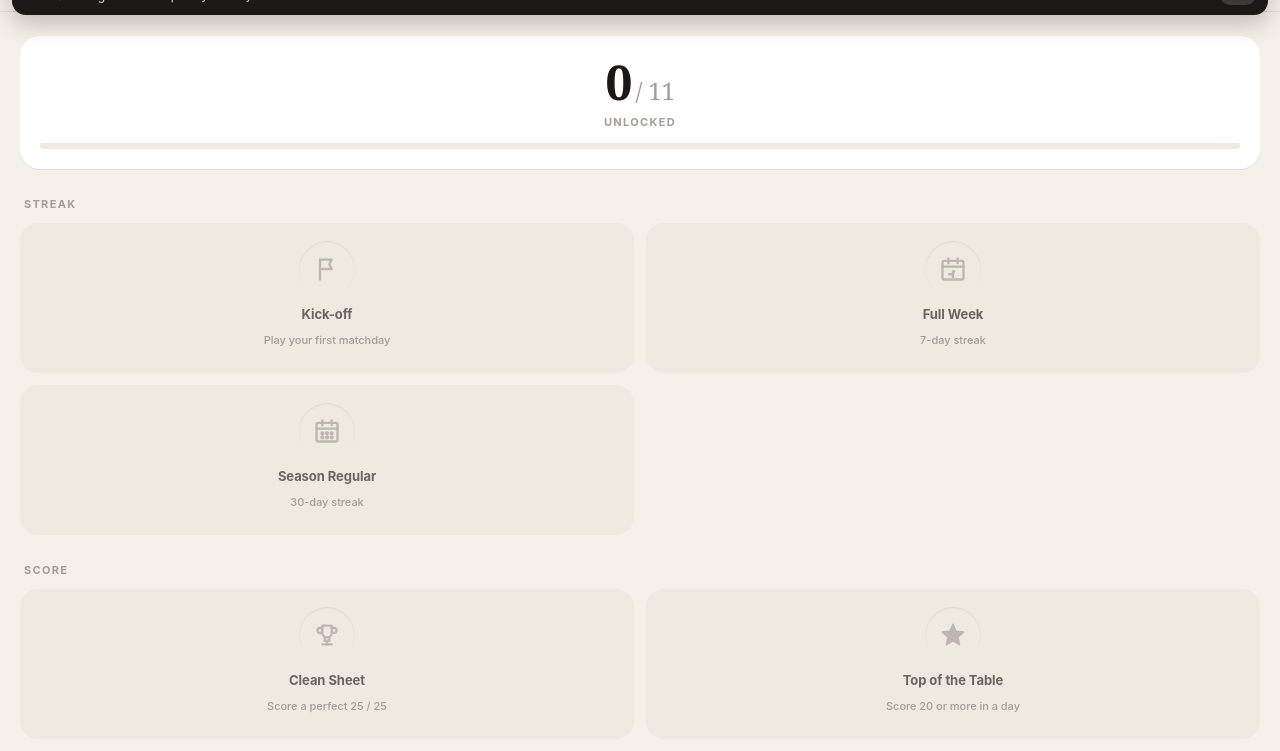
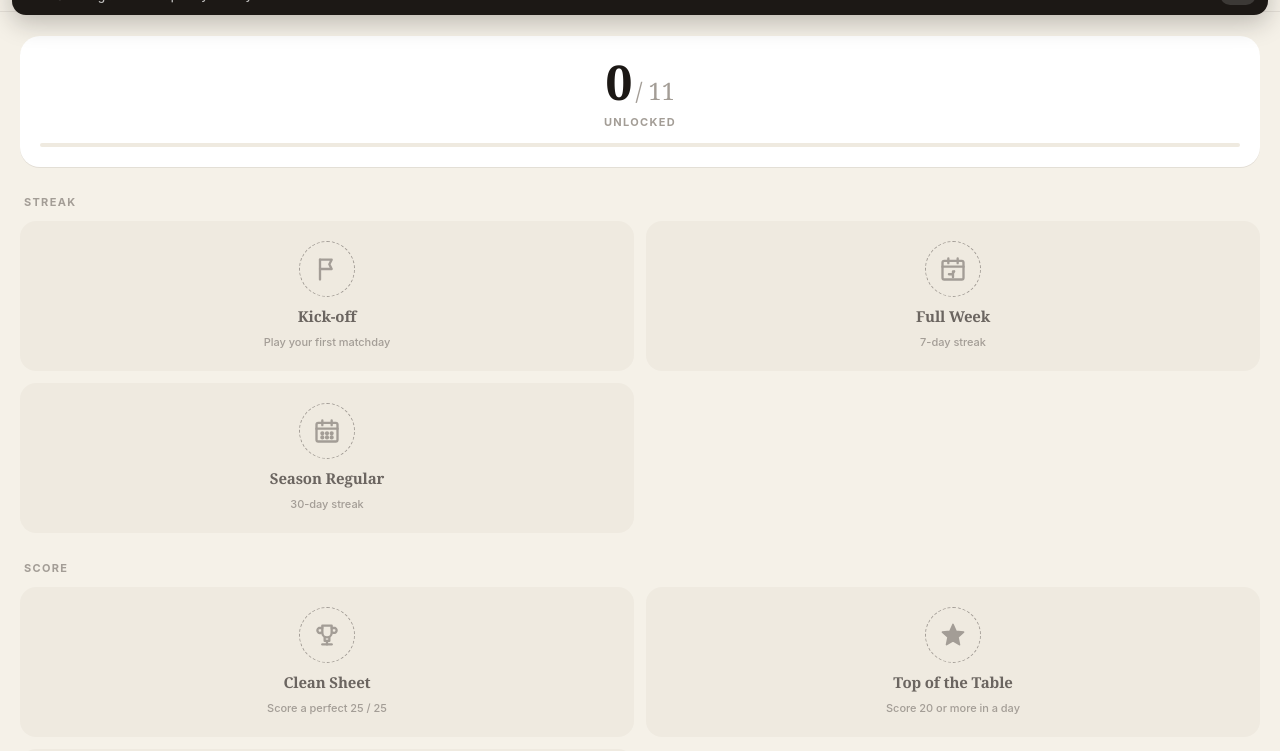
Before and after one commit to Rexhep93/project-501, a website with bundled scripts: page index.html in a window 1280 px wide. Both pictures are taken after a click on the element "Kick-off". Shown: the part 49-800 px from the top of the page. Built offline with nearby package versions, Linux system fonts and the light colour scheme; no server answers.

Commit message:
Update styles.css

```diff
--- a/css/styles.css
+++ b/css/styles.css
@@ -1448,13 +1448,10 @@ body.loading .menu-real-content { display: none; }
     font-variant-numeric: tabular-nums;
 }
 
-/* ════════════════════════════════════════ ACHIEVEMENTS ════════════════════════════════════════ */
-
-/* ─── Category gradients ─── */
-.ach-streak { --ach-grad-start: #FF8A3D; --ach-grad-end: #D64933; }
-.ach-score  { --ach-grad-start: #F7C948; --ach-grad-end: #E8893F; }
-.ach-game   { --ach-grad-start: #4DB874; --ach-grad-end: #0E4D3A; }
-.ach-meta   { --ach-grad-start: #5AA9D6; --ach-grad-end: #0A7F7F; }
+/* ════════════════════════════════════════ ACHIEVEMENTS ════════════════════════════════════════
+   Flat editorial style. No gradients, no glow, no 3D.
+   Each badge = solid-tint disc + white icon. Matches Daily Paper aesthetic.
+   ============================================================================================ */
 
 /* ─── Home strip ─── */
 .achievements-strip-section {
@@ -1494,7 +1491,7 @@ body.loading .menu-real-content { display: none; }
 }
 .ach-strip-item {
     background: var(--surface);
-    border-radius: 16px;
+    border-radius: 14px;
     padding: 14px 8px 12px;
     display: flex;
     flex-direction: column;
@@ -1504,79 +1501,50 @@ body.loading .menu-real-content { display: none; }
     text-align: center;
     cursor: pointer;
     transition: transform 0.12s var(--ease-ios);
-    position: relative;
 }
 .ach-strip-item:active { transform: scale(0.96); }
 
 .ach-strip-badge {
-    width: 48px;
-    height: 48px;
+    width: 44px;
+    height: 44px;
     border-radius: 50%;
     display: flex;
     align-items: center;
     justify-content: center;
-    position: relative;
+    background: var(--ach-color, var(--ink));
+    color: white;
     flex-shrink: 0;
 }
-.ach-strip-badge::before {
-    content: '';
-    position: absolute;
-    inset: 0;
-    border-radius: 50%;
-    background: linear-gradient(135deg, var(--ach-grad-start), var(--ach-grad-end));
-    box-shadow: 0 3px 10px rgba(0,0,0,0.12),
-                inset 0 1px 0 rgba(255,255,255,0.3);
-}
-.ach-strip-badge::after {
-    content: '';
-    position: absolute;
-    top: 6%; left: 10%; right: 10%;
-    height: 35%;
-    border-radius: 50%;
-    background: linear-gradient(to bottom, rgba(255,255,255,0.35), transparent);
-    pointer-events: none;
-}
 .ach-strip-badge svg {
-    width: 24px;
-    height: 24px;
+    width: 22px;
+    height: 22px;
     color: white;
-    position: relative;
-    z-index: 2;
-    filter: drop-shadow(0 1px 1px rgba(0,0,0,0.2));
-}
-
-.ach-strip-item.locked .ach-strip-badge::before {
-    background: var(--sunken);
-    box-shadow: inset 0 1px 2px rgba(0,0,0,0.06);
-}
-.ach-strip-item.locked .ach-strip-badge::after {
-    display: none;
-}
-.ach-strip-item.locked .ach-strip-badge svg {
-    color: var(--ink-3);
-    filter: none;
-    opacity: 0.7;
-}
+}
+
 .ach-strip-item.locked {
     background: var(--sunken);
     box-shadow: none;
 }
-.ach-strip-item.locked .ach-strip-name {
+.ach-strip-item.locked .ach-strip-badge {
+    background: transparent;
+    border: 1.5px dashed var(--ink-3);
     color: var(--ink-3);
 }
+.ach-strip-item.locked .ach-strip-badge svg { color: var(--ink-3); }
+.ach-strip-item.locked .ach-strip-name { color: var(--ink-3); }
 
 .ach-strip-name {
-    font-size: 10px;
+    font-size: 11px;
     font-weight: 700;
     color: var(--ink);
     letter-spacing: -0.005em;
-    line-height: 1.15;
+    line-height: 1.2;
     overflow: hidden;
     text-overflow: ellipsis;
     display: -webkit-box;
     -webkit-line-clamp: 2;
     -webkit-box-orient: vertical;
-    max-height: 2.3em;
+    max-height: 2.4em;
 }
 
 /* ─── Full achievements screen ─── */
@@ -1645,17 +1613,17 @@ body.loading .menu-real-content { display: none; }
 }
 .achievements-progress-bar {
     margin-top: 14px;
-    height: 6px;
+    height: 4px;
     background: var(--sunken);
-    border-radius: 3px;
+    border-radius: 2px;
     overflow: hidden;
     position: relative;
 }
 .achievements-progress-bar-fill {
     position: absolute;
     inset: 0;
-    border-radius: 3px;
-    background: linear-gradient(90deg, #F7C948, #D64933);
+    border-radius: 2px;
+    background: var(--ink);
     transform: scaleX(var(--progress, 0));
     transform-origin: left center;
     transition: transform 0.8s var(--ease-ios);
@@ -1676,8 +1644,8 @@ body.loading .menu-real-content { display: none; }
 }
 .ach-card {
     background: var(--surface);
-    border-radius: 18px;
-    padding: 18px 14px 16px;
+    border-radius: 16px;
+    padding: 20px 14px 16px;
     display: flex;
     flex-direction: column;
     align-items: center;
@@ -1686,7 +1654,6 @@ body.loading .menu-real-content { display: none; }
     text-align: center;
     min-height: 150px;
     transition: transform 0.15s var(--ease-ios);
-    position: relative;
 }
 .ach-card:active { transform: scale(0.98); }
 
@@ -1694,61 +1661,37 @@ body.loading .menu-real-content { display: none; }
     width: 56px;
     height: 56px;
     border-radius: 50%;
-    position: relative;
-    flex-shrink: 0;
+    background: var(--ach-color, var(--ink));
+    color: white;
     display: flex;
     align-items: center;
     justify-content: center;
-}
-.ach-card-badge::before {
-    content: '';
-    position: absolute;
-    inset: 0;
-    border-radius: 50%;
-    background: linear-gradient(135deg, var(--ach-grad-start), var(--ach-grad-end));
-    box-shadow: 0 4px 12px rgba(0,0,0,0.14),
-                inset 0 1px 0 rgba(255,255,255,0.35);
-}
-.ach-card-badge::after {
-    content: '';
-    position: absolute;
-    top: 6%; left: 10%; right: 10%;
-    height: 38%;
-    border-radius: 50%;
-    background: linear-gradient(to bottom, rgba(255,255,255,0.4), transparent);
-    pointer-events: none;
+    flex-shrink: 0;
 }
 .ach-card-badge svg {
     width: 28px;
     height: 28px;
     color: white;
-    position: relative;
-    z-index: 2;
-    filter: drop-shadow(0 1px 2px rgba(0,0,0,0.25));
-}
-
-.ach-card.locked .ach-card-badge::before {
-    background: var(--sunken);
-    box-shadow: inset 0 1px 2px rgba(0,0,0,0.08);
-}
-.ach-card.locked .ach-card-badge::after { display: none; }
-.ach-card.locked .ach-card-badge svg {
-    color: var(--ink-3);
-    filter: none;
-    opacity: 0.65;
-}
+}
+
 .ach-card.locked {
     background: var(--sunken);
     box-shadow: none;
 }
+.ach-card.locked .ach-card-badge {
+    background: transparent;
+    border: 1.5px dashed var(--ink-3);
+}
+.ach-card.locked .ach-card-badge svg { color: var(--ink-3); }
 .ach-card.locked .ach-card-name { color: var(--ink-2); }
 .ach-card.locked .ach-card-desc { color: var(--ink-3); }
 
 .ach-card-name {
-    font-size: 13px;
-    font-weight: 700;
+    font-family: var(--font-serif);
+    font-size: 15px;
+    font-weight: 600;
     color: var(--ink);
-    letter-spacing: -0.005em;
+    letter-spacing: -0.01em;
     line-height: 1.2;
     margin: 0;
 }
```
